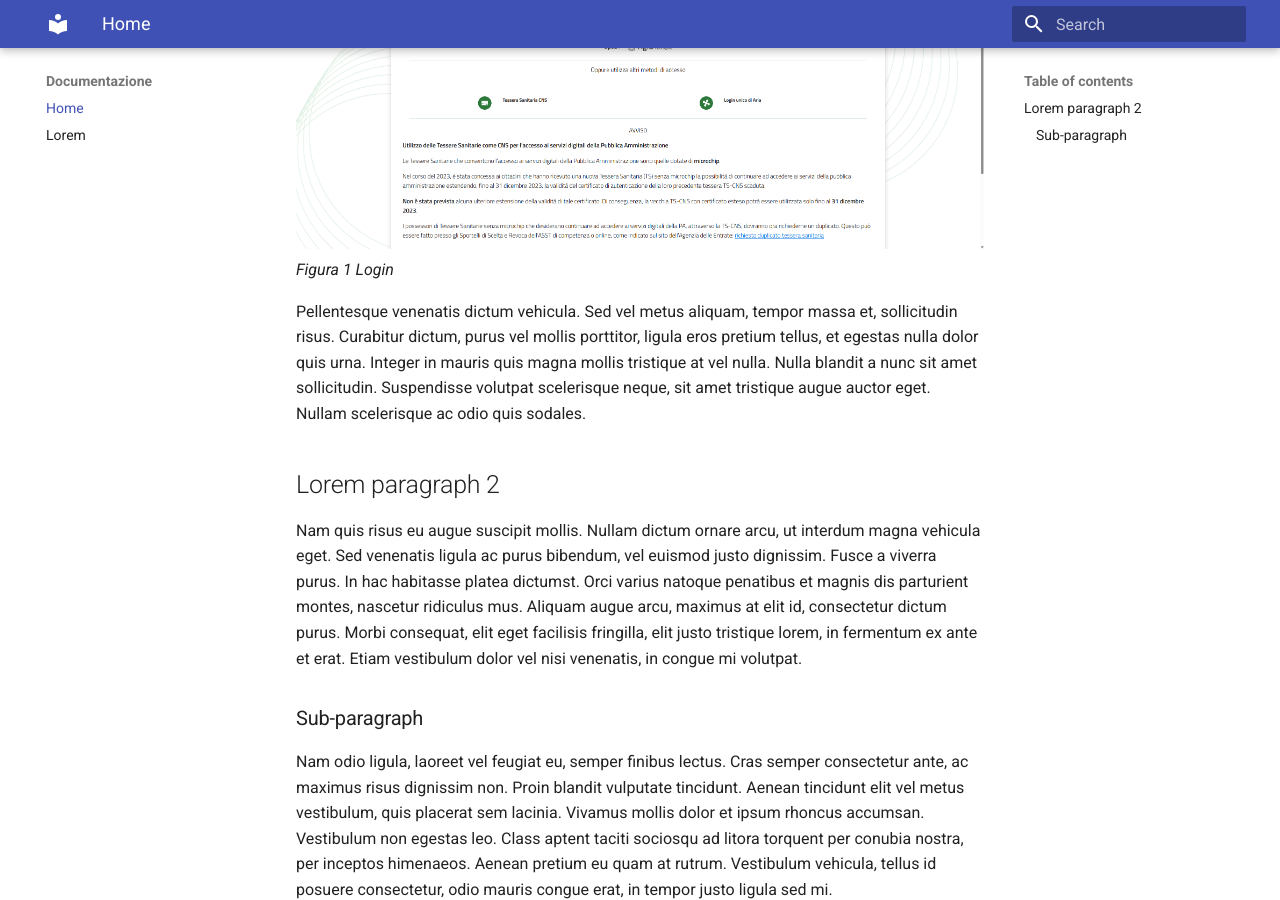
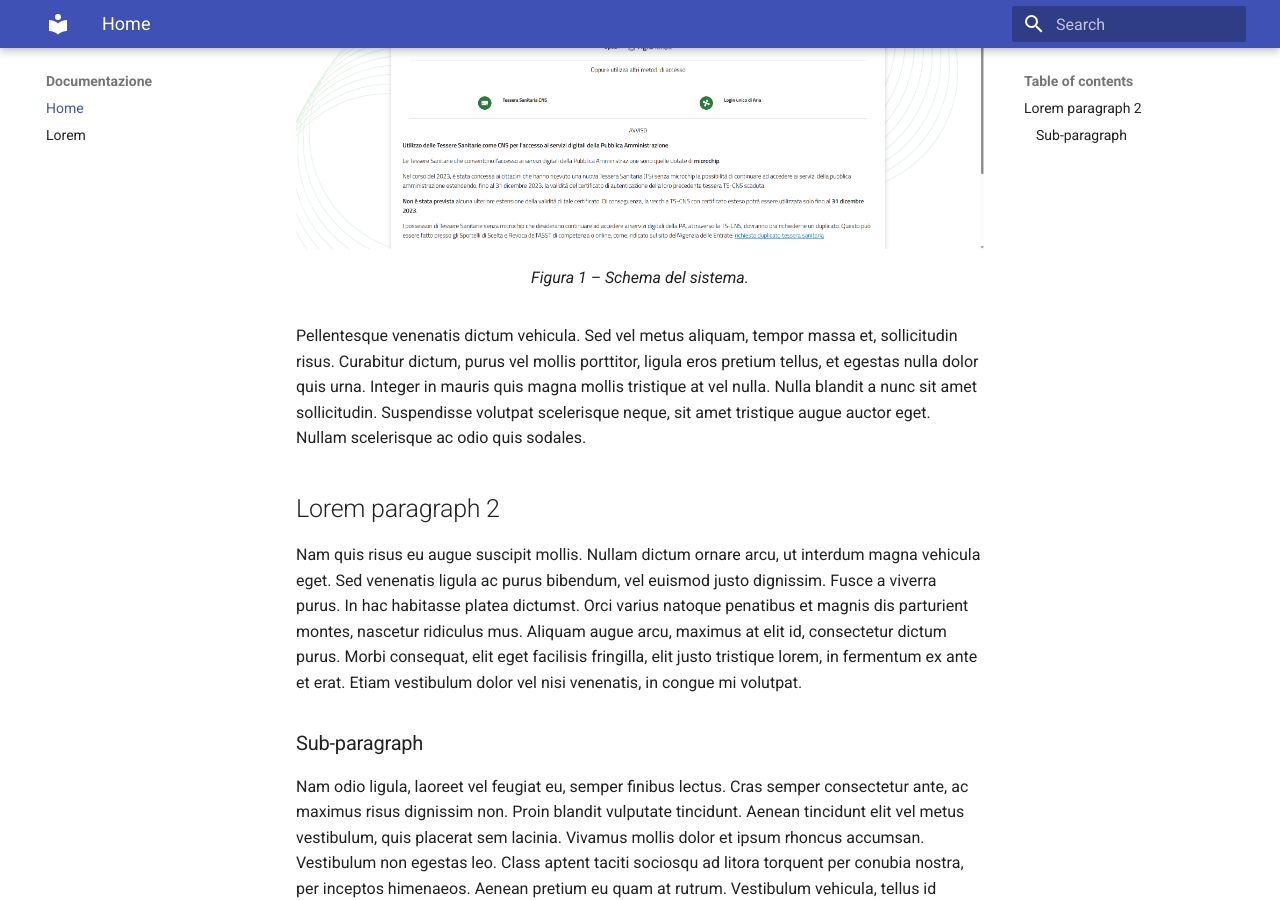
Before and after one commit to MariaCannistraAPIGOV/APILombardia, an MkDocs documentation site: the page built from docs/index.md, in a window 1280 px wide and 900 px high, scrolled down 501 px. Built offline with MkDocs 1.6.1 and Material for MkDocs 9.7.7, drawn with Linux system fonts in a browser that asks for light colours.

Commit message:
Update index.md

```diff
--- a/docs/index.md
+++ b/docs/index.md
@@ -2,8 +2,10 @@
 
 Lorem ipsum dolor sit amet, consectetur adipiscing elit. Curabitur tempus leo non enim accumsan consectetur. Sed porta, velit vitae volutpat congue, nulla libero bibendum sapien, quis euismod mi lorem sit amet libero. Interdum et malesuada fames ac ante ipsum primis in faucibus. Nullam eget maximus nibh. Etiam et metus a diam bibendum pulvinar et vitae ipsum. Aliquam erat volutpat. Pellentesque *pellentesque* aliquet nisl, in suscipit mi aliquam a. Donec in luctus nisi, sed facilisis lorem. Maecenas tristique interdum lacus eu porttitor. Nunc hendrerit varius commodo. Aenean leo leo, mollis in mattis at, imperdiet sit amet metus. Phasellus ac diam mollis tellus vestibulum ultrices.
 
-![Immagine Login](Login.png)
-*Figura 1 Login*
+<figure>
+<img src="Login.png" alt="Schema del sistema">
+<figcaption><em>Figura 1 – Schema del sistema.</em></figcaption>
+</figure>
 
 Pellentesque venenatis dictum vehicula. Sed vel metus aliquam, tempor massa et, sollicitudin risus. Curabitur dictum, purus vel mollis porttitor, ligula eros pretium tellus, et egestas nulla dolor quis urna. Integer in mauris quis magna mollis tristique at vel nulla. Nulla blandit a nunc sit amet sollicitudin. Suspendisse volutpat scelerisque neque, sit amet tristique augue auctor eget. Nullam scelerisque ac odio quis sodales.
 
```
